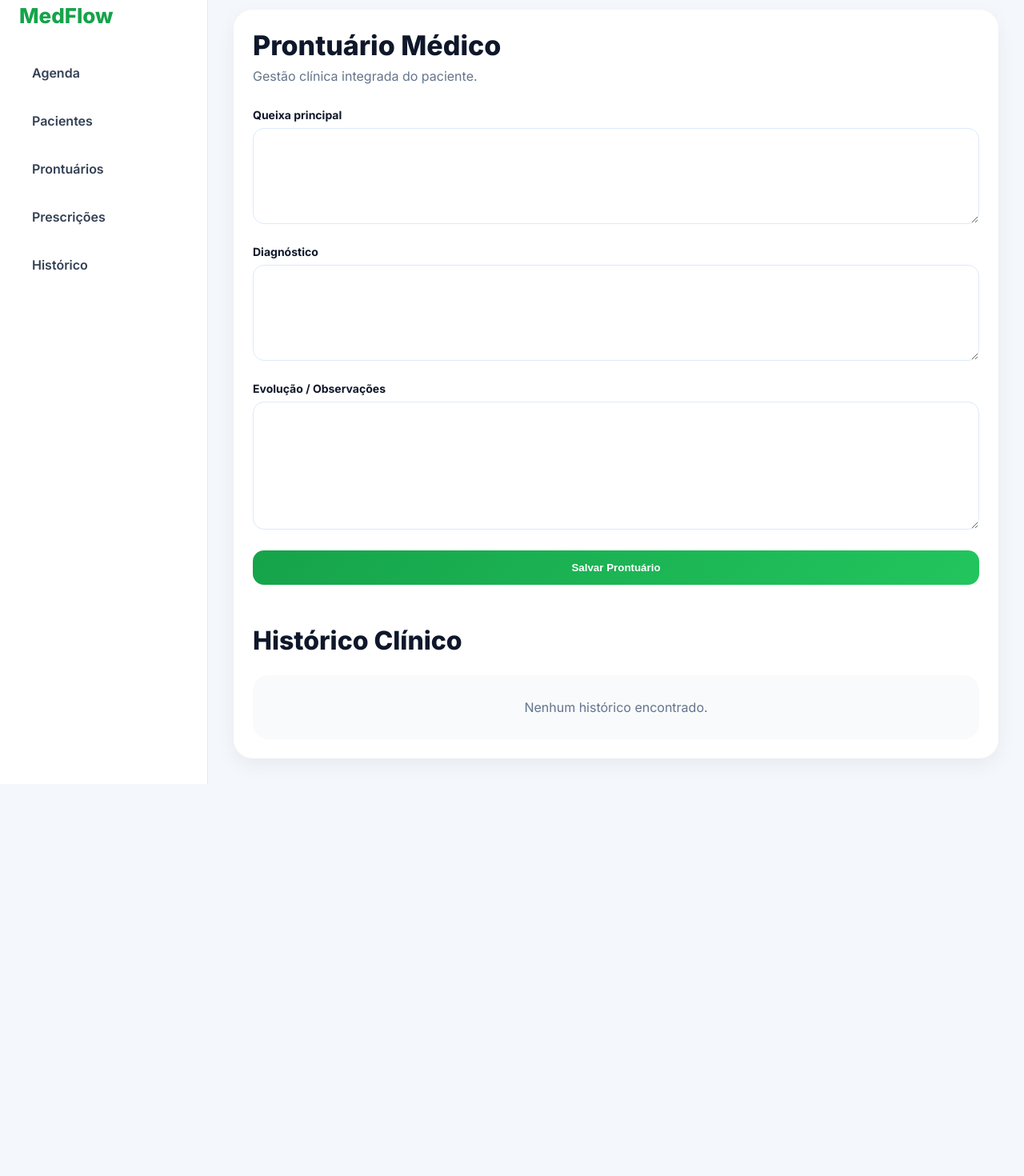
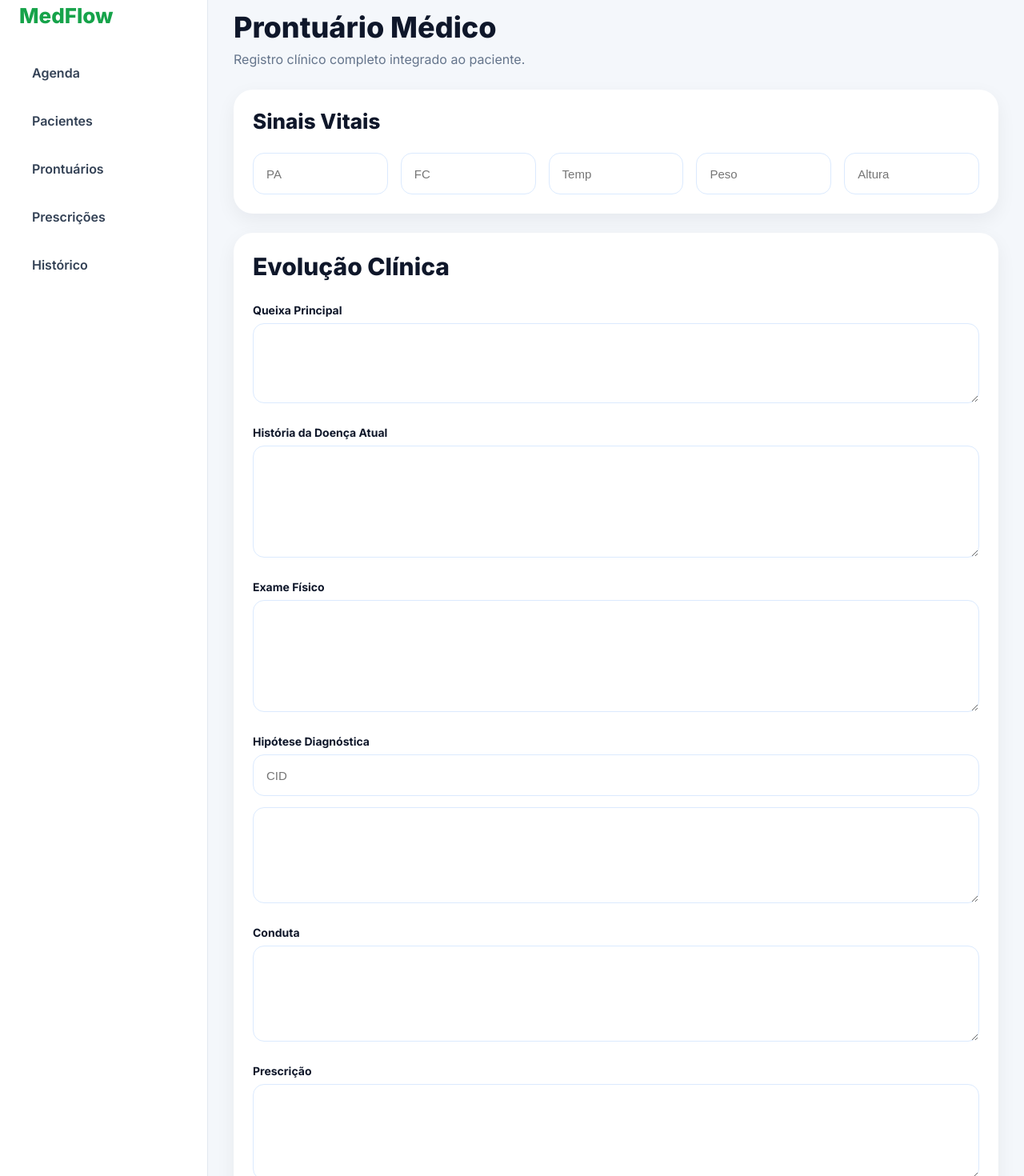
Before and after one commit to Viniciosmcbmaciel/medflow-mvp, a Next.js app in the folder frontend/: page /prontuarios in a window 1280 px wide. Shown: the part 20-1490 px from the top of the page at 80% size. Before the commit the page ends 1000 px from the top, so only its background shows below. Built offline with nearby package versions, Linux system fonts and the light colour scheme.

Commit message:
upgrade professional medical record

```diff
--- a/frontend/app/prontuarios/page.tsx
+++ b/frontend/app/prontuarios/page.tsx
@@ -16,9 +16,21 @@ type Patient = {
 
 type MedicalRecord = {
   id: string;
-  chiefComplaint: string;
-  diagnosis: string;
-  evolution: string;
+
+  chiefComplaint?: string;
+
+  historyPresentIllness?: string;
+
+  physicalExam?: string;
+
+  diagnosticHypothesis?: string;
+
+  conduct?: string;
+
+  prescription?: string;
+
+  notes?: string;
+
   createdAt: string;
 };
 
@@ -33,7 +45,7 @@ export default function ProntuariosPage() {
     );
 
   /* =========================================
-     FORM
+     FORM SOAP
   ========================================= */
 
   const [
@@ -41,10 +53,52 @@ export default function ProntuariosPage() {
     setChiefComplaint,
   ] = useState("");
 
-  const [diagnosis, setDiagnosis] =
+  const [
+    historyPresentIllness,
+    setHistoryPresentIllness,
+  ] = useState("");
+
+  const [
+    physicalExam,
+    setPhysicalExam,
+  ] = useState("");
+
+  const [
+    diagnosticHypothesis,
+    setDiagnosticHypothesis,
+  ] = useState("");
+
+  const [conduct, setConduct] =
     useState("");
 
-  const [evolution, setEvolution] =
+  const [
+    prescription,
+    setPrescription,
+  ] = useState("");
+
+  const [notes, setNotes] =
+    useState("");
+
+  /* =========================================
+     SINAIS VITAIS
+  ========================================= */
+
+  const [bloodPressure, setBloodPressure] =
+    useState("");
+
+  const [heartRate, setHeartRate] =
+    useState("");
+
+  const [temperature, setTemperature] =
+    useState("");
+
+  const [weight, setWeight] =
+    useState("");
+
+  const [height, setHeight] =
+    useState("");
+
+  const [cid, setCid] =
     useState("");
 
   /* =========================================
@@ -52,15 +106,13 @@ export default function ProntuariosPage() {
   ========================================= */
 
   const [history, setHistory] =
-    useState<MedicalRecord[]>(
-      []
-    );
+    useState<MedicalRecord[]>([]);
 
   const [loading, setLoading] =
     useState(false);
 
   /* =========================================
-     LOAD PATIENT
+     LOAD
   ========================================= */
 
   useEffect(() => {
@@ -69,25 +121,19 @@ export default function ProntuariosPage() {
         "selected_patient"
       );
 
-    if (!storedPatient) {
-      return;
-    }
+    if (!storedPatient) return;
 
     const parsed =
       JSON.parse(storedPatient);
 
     setPatient(parsed);
+
+    loadHistory(parsed.id);
   }, []);
 
   /* =========================================
      LOAD HISTORY
   ========================================= */
-
-  useEffect(() => {
-    if (patient?.id) {
-      loadHistory(patient.id);
-    }
-  }, [patient]);
 
   async function loadHistory(
     patientId: string
@@ -97,43 +143,10 @@ export default function ProntuariosPage() {
         `https://medflow-mvp-production.up.railway.app/api/medical-records/patient/${patientId}`
       );
 
-      if (!response.ok) {
-        console.error(
-          "Erro ao carregar histórico"
-        );
-
-        return;
-      }
-
       const data =
         await response.json();
 
-      console.log(
-        "HISTORICO:",
-        data
-      );
-
-      const formatted =
-        data.map((item: any) => ({
-          id: item.id,
-
-          chiefComplaint:
-            item.chiefComplaint ||
-            "",
-
-          diagnosis:
-            item.diagnosis ||
-            "",
-
-          evolution:
-            item.evolution ||
-            "",
-
-          createdAt:
-            item.createdAt,
-        }));
-
-      setHistory(formatted);
+      setHistory(data);
     } catch (error) {
       console.error(error);
     }
@@ -146,15 +159,7 @@ export default function ProntuariosPage() {
   async function saveRecord() {
     if (!patient) {
       alert(
-        "Nenhum paciente selecionado"
-      );
-
-      return;
-    }
-
-    if (!chiefComplaint) {
-      alert(
-        "Informe a queixa principal"
+        "Paciente não selecionado"
       );
 
       return;
@@ -179,9 +184,29 @@ export default function ProntuariosPage() {
 
             chiefComplaint,
 
-            diagnosis,
+            historyPresentIllness,
 
-            evolution,
+            physicalExam: `
+PA: ${bloodPressure}
+FC: ${heartRate}
+TEMP: ${temperature}
+PESO: ${weight}
+ALTURA: ${height}
+
+${physicalExam}
+            `,
+
+            diagnosticHypothesis: `
+CID: ${cid}
+
+${diagnosticHypothesis}
+            `,
+
+            conduct,
+
+            prescription,
+
+            notes,
           }),
         }
       );
@@ -189,14 +214,10 @@ export default function ProntuariosPage() {
       const data =
         await response.json();
 
-      console.log(
-        "SAVE:",
-        data
-      );
+      if (!response.ok) {
+        console.log(data);
 
-      if (!response.ok) {
         throw new Error(
-          data.error ||
           "Erro ao salvar"
         );
       }
@@ -209,11 +230,29 @@ export default function ProntuariosPage() {
 
       setChiefComplaint("");
 
-      setDiagnosis("");
+      setHistoryPresentIllness("");
 
-      setEvolution("");
+      setPhysicalExam("");
 
-      /* RECARREGAR HISTORICO */
+      setDiagnosticHypothesis("");
+
+      setConduct("");
+
+      setPrescription("");
+
+      setNotes("");
+
+      setBloodPressure("");
+
+      setHeartRate("");
+
+      setTemperature("");
+
+      setWeight("");
+
+      setHeight("");
+
+      setCid("");
 
       await loadHistory(
         patient.id
@@ -262,16 +301,15 @@ export default function ProntuariosPage() {
 
       {/* MAIN */}
       <main className="main-content">
-        <div className="card">
         {/* HEADER */}
         <div
           style={{
-              marginBottom: 30,
+            marginBottom: 28,
           }}
         >
           <h1
             style={{
-                fontSize: 34,
+              fontSize: 36,
               fontWeight: 800,
             }}
           >
@@ -284,33 +322,24 @@ export default function ProntuariosPage() {
               marginTop: 8,
             }}
           >
-              Gestão clínica
-              integrada do paciente.
+            Registro clínico completo
+            integrado ao paciente.
           </p>
         </div>
 
         {/* PACIENTE */}
         {patient && (
           <div
+            className="card"
             style={{
-                background:
-                  "#f8fafc",
-
-                border:
-                  "1px solid #e2e8f0",
-
-                borderRadius: 24,
-
-                padding: 24,
-
-                marginBottom: 28,
+              marginBottom: 24,
             }}
           >
             <h2
               style={{
                 fontSize: 28,
                 fontWeight: 800,
-                  marginBottom: 20,
+                marginBottom: 24,
               }}
             >
               Dados do Paciente
@@ -319,62 +348,144 @@ export default function ProntuariosPage() {
             <div
               style={{
                 display: "grid",
-
                 gridTemplateColumns:
                   "1fr 1fr",
-
-                  gap: 16,
+                gap: 14,
               }}
             >
               <p>
-                  <strong>
-                    Nome:
-                  </strong>{" "}
-                  {
-                    patient.fullName
-                  }
+                <strong>Nome:</strong>{" "}
+                {patient.fullName}
               </p>
 
               <p>
-                  <strong>
-                    CPF:
-                  </strong>{" "}
+                <strong>CPF:</strong>{" "}
                 {patient.cpf}
               </p>
 
               <p>
-                  <strong>
-                    Telefone:
-                  </strong>{" "}
+                <strong>Telefone:</strong>{" "}
                 {patient.phone}
               </p>
 
               <p>
-                  <strong>
-                    Convênio:
-                  </strong>{" "}
-                  {
-                    patient.insurance
-                  }
+                <strong>Convênio:</strong>{" "}
+                {patient.insurance}
               </p>
             </div>
           </div>
         )}
 
-          {/* FORM */}
+        {/* SINAIS VITAIS */}
+        <div className="card">
+          <h2
+            style={{
+              fontSize: 26,
+              fontWeight: 800,
+              marginBottom: 24,
+            }}
+          >
+            Sinais Vitais
+          </h2>
+
           <div
             style={{
               display: "grid",
-              gap: 22,
+              gridTemplateColumns:
+                "1fr 1fr 1fr 1fr 1fr",
+              gap: 16,
+            }}
+          >
+            <input
+              className="modal-input"
+              placeholder="PA"
+              value={bloodPressure}
+              onChange={(e) =>
+                setBloodPressure(
+                  e.target.value
+                )
+              }
+            />
+
+            <input
+              className="modal-input"
+              placeholder="FC"
+              value={heartRate}
+              onChange={(e) =>
+                setHeartRate(
+                  e.target.value
+                )
+              }
+            />
+
+            <input
+              className="modal-input"
+              placeholder="Temp"
+              value={temperature}
+              onChange={(e) =>
+                setTemperature(
+                  e.target.value
+                )
+              }
+            />
+
+            <input
+              className="modal-input"
+              placeholder="Peso"
+              value={weight}
+              onChange={(e) =>
+                setWeight(
+                  e.target.value
+                )
+              }
+            />
+
+            <input
+              className="modal-input"
+              placeholder="Altura"
+              value={height}
+              onChange={(e) =>
+                setHeight(
+                  e.target.value
+                )
+              }
+            />
+          </div>
+        </div>
+
+        {/* SOAP */}
+        <div
+          className="card"
+          style={{
+            marginTop: 24,
+          }}
+        >
+          <h2
+            style={{
+              fontSize: 30,
+              fontWeight: 800,
+              marginBottom: 28,
+            }}
+          >
+            Evolução Clínica
+          </h2>
+
+          <div
+            style={{
+              display: "grid",
+              gap: 24,
             }}
           >
             <div>
               <label className="form-label">
-                Queixa principal
+                Queixa Principal
               </label>
 
               <textarea
                 className="modal-input"
+                style={{
+                  minHeight: 100,
+                }}
                 value={
                   chiefComplaint
                 }
@@ -383,48 +494,138 @@ export default function ProntuariosPage() {
                     e.target.value
                   )
                 }
-                style={{
-                  minHeight: 120,
-                }}
               />
             </div>
 
             <div>
               <label className="form-label">
-                Diagnóstico
+                História da Doença Atual
               </label>
 
               <textarea
                 className="modal-input"
-                value={diagnosis}
+                style={{
+                  minHeight: 140,
+                }}
+                value={
+                  historyPresentIllness
+                }
                 onChange={(e) =>
-                  setDiagnosis(
+                  setHistoryPresentIllness(
                     e.target.value
                   )
                 }
-                style={{
-                  minHeight: 120,
-                }}
               />
             </div>
 
             <div>
               <label className="form-label">
-                Evolução /
+                Exame Físico
+              </label>
+
+              <textarea
+                className="modal-input"
+                style={{
+                  minHeight: 140,
+                }}
+                value={physicalExam}
+                onChange={(e) =>
+                  setPhysicalExam(
+                    e.target.value
+                  )
+                }
+              />
+            </div>
+
+            <div>
+              <label className="form-label">
+                Hipótese Diagnóstica
+              </label>
+
+              <input
+                className="modal-input"
+                placeholder="CID"
+                value={cid}
+                onChange={(e) =>
+                  setCid(
+                    e.target.value
+                  )
+                }
+                style={{
+                  marginBottom: 14,
+                }}
+              />
+
+              <textarea
+                className="modal-input"
+                style={{
+                  minHeight: 120,
+                }}
+                value={
+                  diagnosticHypothesis
+                }
+                onChange={(e) =>
+                  setDiagnosticHypothesis(
+                    e.target.value
+                  )
+                }
+              />
+            </div>
+
+            <div>
+              <label className="form-label">
+                Conduta
+              </label>
+
+              <textarea
+                className="modal-input"
+                style={{
+                  minHeight: 120,
+                }}
+                value={conduct}
+                onChange={(e) =>
+                  setConduct(
+                    e.target.value
+                  )
+                }
+              />
+            </div>
+
+            <div>
+              <label className="form-label">
+                Prescrição
+              </label>
+
+              <textarea
+                className="modal-input"
+                style={{
+                  minHeight: 120,
+                }}
+                value={prescription}
+                onChange={(e) =>
+                  setPrescription(
+                    e.target.value
+                  )
+                }
+              />
+            </div>
+
+            <div>
+              <label className="form-label">
                 Observações
               </label>
 
               <textarea
                 className="modal-input"
-                value={evolution}
+                style={{
+                  minHeight: 140,
+                }}
+                value={notes}
                 onChange={(e) =>
-                  setEvolution(
+                  setNotes(
                     e.target.value
                   )
                 }
-                style={{
-                  minHeight: 160,
-                }}
               />
             </div>
 
@@ -435,14 +636,15 @@ export default function ProntuariosPage() {
             >
               {loading
                 ? "Salvando..."
-                : "Salvar Prontuário"}
+                : "Salvar Evolução"}
             </button>
+          </div>
         </div>
 
         {/* HISTORICO */}
         <div
           style={{
-              marginTop: 50,
+            marginTop: 34,
           }}
         >
           <h2
@@ -452,7 +654,7 @@ export default function ProntuariosPage() {
               marginBottom: 24,
             }}
           >
-              Histórico Clínico
+            Timeline Clínica
           </h2>
 
           <div
@@ -465,26 +667,13 @@ export default function ProntuariosPage() {
               (record) => (
                 <div
                   key={record.id}
-                    style={{
-                      background:
-                        "#f8fafc",
-
-                      border:
-                        "1px solid #e2e8f0",
-
-                      borderRadius: 20,
-
-                      padding: 24,
-                    }}
+                  className="card"
                 >
                   <div
                     style={{
-                        marginBottom: 16,
-
+                      marginBottom: 18,
                       color:
                         "#64748b",
-
-                        fontSize: 14,
                     }}
                   >
                     {new Date(
@@ -497,12 +686,12 @@ export default function ProntuariosPage() {
                   <div
                     style={{
                       display: "grid",
-                        gap: 14,
+                      gap: 18,
                     }}
                   >
                     <div>
                       <strong>
-                          Queixa:
+                        Queixa Principal
                       </strong>
 
                       <p>
@@ -514,24 +703,72 @@ export default function ProntuariosPage() {
 
                     <div>
                       <strong>
-                          Diagnóstico:
+                        HDA
                       </strong>
 
                       <p>
                         {
-                            record.diagnosis
+                          record.historyPresentIllness
                         }
                       </p>
                     </div>
 
                     <div>
                       <strong>
-                          Evolução:
+                        Exame Físico
                       </strong>
 
                       <p>
                         {
-                            record.evolution
+                          record.physicalExam
+                        }
+                      </p>
+                    </div>
+
+                    <div>
+                      <strong>
+                        Hipótese Diagnóstica
+                      </strong>
+
+                      <p>
+                        {
+                          record.diagnosticHypothesis
+                        }
+                      </p>
+                    </div>
+
+                    <div>
+                      <strong>
+                        Conduta
+                      </strong>
+
+                      <p>
+                        {
+                          record.conduct
+                        }
+                      </p>
+                    </div>
+
+                    <div>
+                      <strong>
+                        Prescrição
+                      </strong>
+
+                      <p>
+                        {
+                          record.prescription
+                        }
+                      </p>
+                    </div>
+
+                    <div>
+                      <strong>
+                        Observações
+                      </strong>
+
+                      <p>
+                        {
+                          record.notes
                         }
                       </p>
                     </div>
@@ -539,30 +776,6 @@ export default function ProntuariosPage() {
                 </div>
               )
             )}
-
-              {history.length ===
-                0 && (
-                <div
-                  style={{
-                    padding: 30,
-
-                    textAlign:
-                      "center",
-
-                    background:
-                      "#f8fafc",
-
-                    borderRadius: 20,
-
-                    color:
-                      "#64748b",
-                  }}
-                >
-                  Nenhum histórico
-                  encontrado.
-                </div>
-              )}
-            </div>
           </div>
         </div>
       </main>
```
Lines whose indentation alone changed are shown as unchanged.
